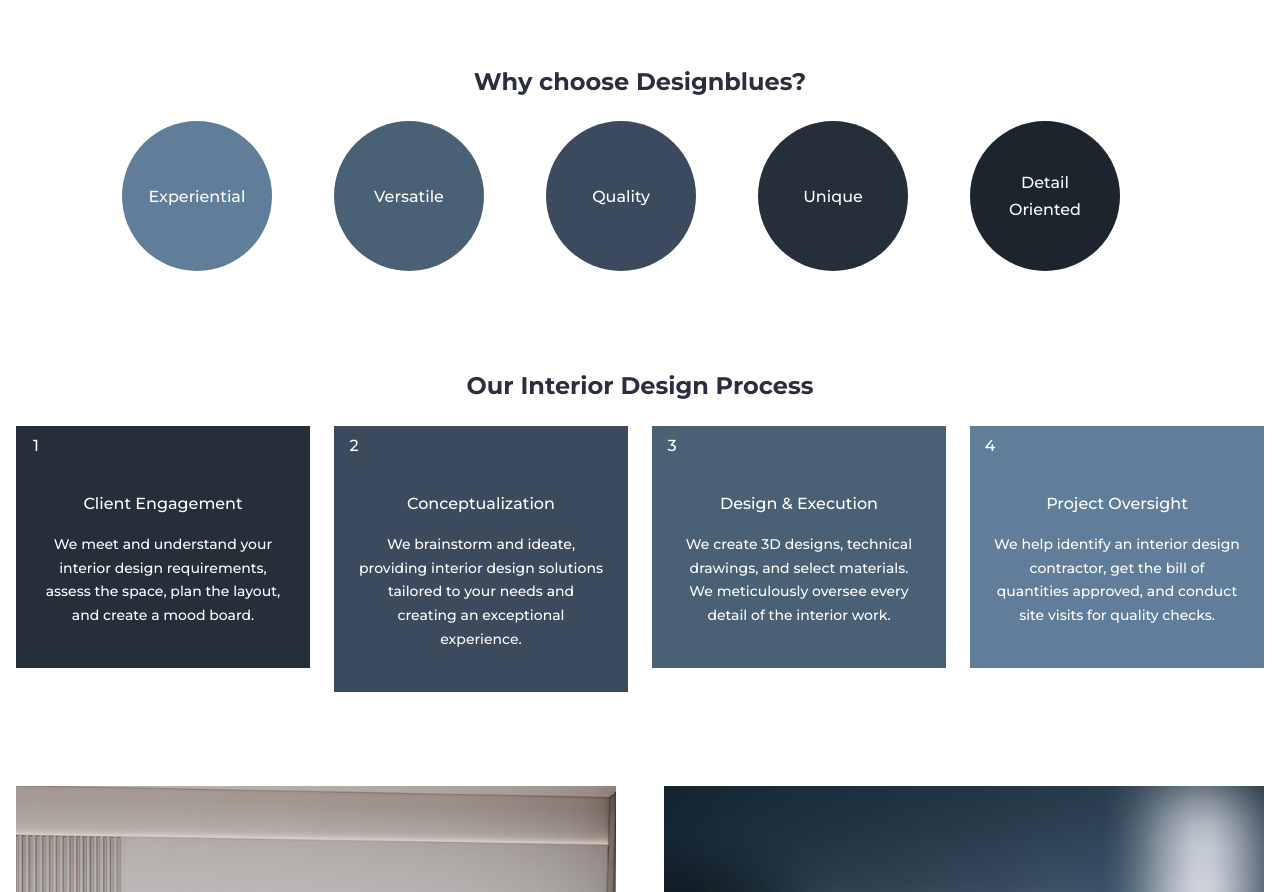
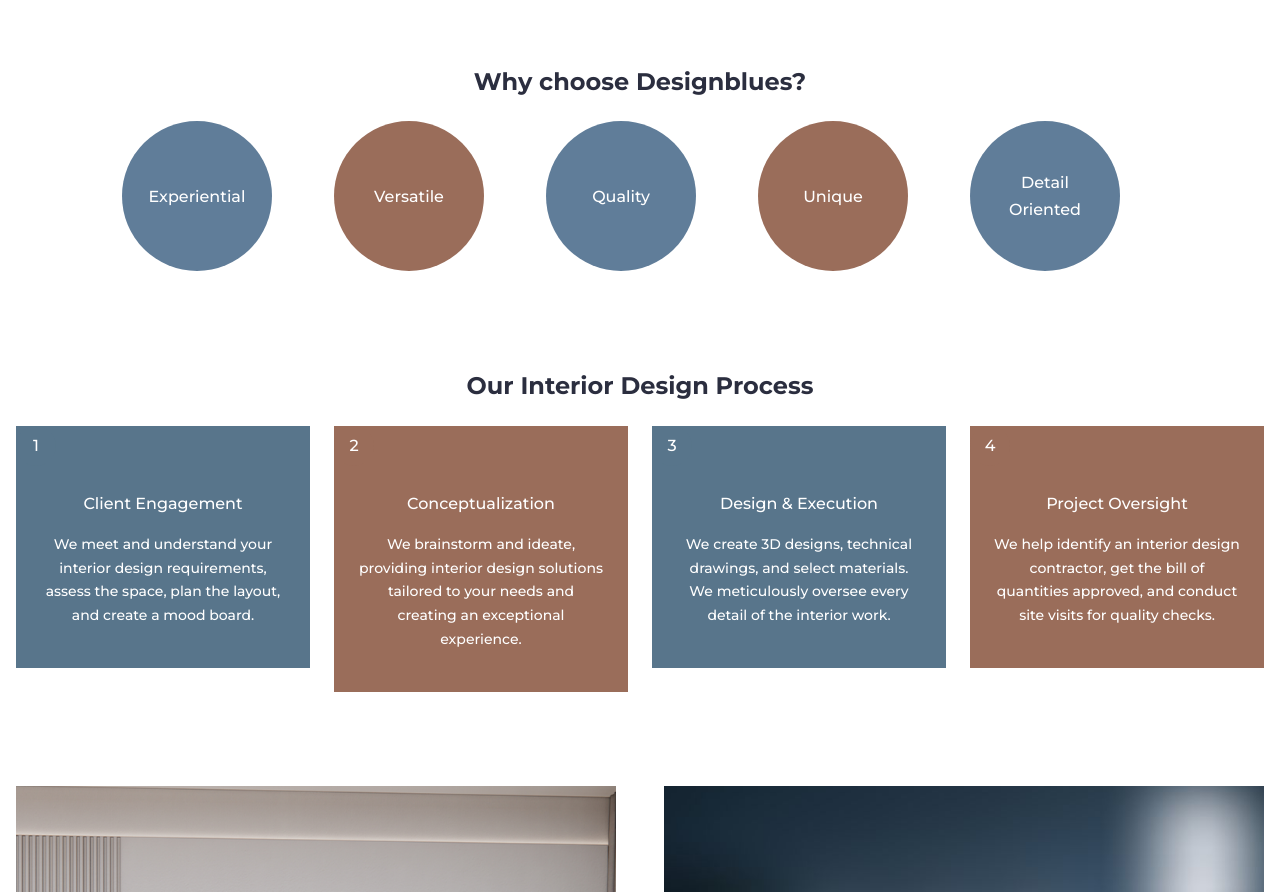
Before and after one commit to rohzzn/designblues, a plain HTML site: page index.html in a window 1280 px wide. Shown: the part 1020-1912 px from the top of the page. Drawn offline with nearby package versions, Linux system fonts and the light colour scheme; a web font is replaced by a local one.

Commit message:
css colors

```diff
--- a/assets/css/style.css
+++ b/assets/css/style.css
@@ -659,11 +659,12 @@ p.has-drop-cap:not(:focus):first-letter {
 .col-lg-4:nth-child(3n+1) .square {
   background-color: #425669;
 }
+/*425669  */
 .col-lg-4:nth-child(3n) .square {
-  background-color: #9A6D5A;
+  background-color:  #58758B;
 }
 .col-lg-4:nth-child(3n+2) .square {
-  background-color: #58758B;
+  background-color:#9A6D5A;
 }
 .square p {
   margin: 0;
@@ -1114,20 +1115,20 @@ p.has-drop-cap:not(:focus):first-letter {
   }
 }
 .container .row .col-md-3 .bg-light {
-  background-color: #242F39 !important;
+  background-color: #58758B !important;
   color: white;
 }
 
 .container .row .col-md-3:nth-child(2) .bg-light {
-  background-color: #3B4B5D !important;
+  background-color: #9A6D5A !important;
 }
 
 .container .row .col-md-3:nth-child(3) .bg-light {
-  background-color: #4A6075 !important;
+  background-color: #58758B !important;
 }
 
 .container .row .col-md-3:nth-child(4) .bg-light {
-  background-color: #607D99 !important;
+  background-color: #9A6D5A !important;
 }
 
 .container .row .col-6 .circle.bg-light p {
@@ -1140,22 +1141,22 @@ p.has-drop-cap:not(:focus):first-letter {
 
 /* Second Circle */
 .container .row .col-6:nth-child(2) .circle.bg-light {
-  background-color: #4A6075 !important;
+  background-color: #9A6D5A !important;
 }
 
 /* Third Circle */
 .container .row .col-6:nth-child(3) .circle.bg-light {
-  background-color: #3B4B5D !important;
+  background-color: #607D99 !important;
 }
 
 /* Fourth Circle */
 .container .row .col-6:nth-child(4) .circle.bg-light {
-  background-color: #242F39 !important;
+  background-color: #9A6D5A !important;
 }
 
 /* Fifth Circle */
 .container .row .col-6:nth-child(5) .circle.bg-light {
-  background-color: #1C252D !important;
+  background-color: #607D99 !important;
 }
 .comments-title {
   margin-bottom: 2rem;
```
